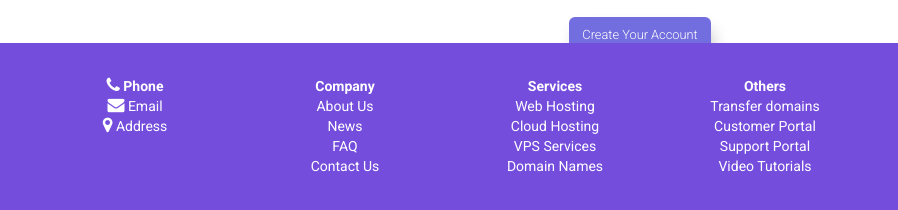
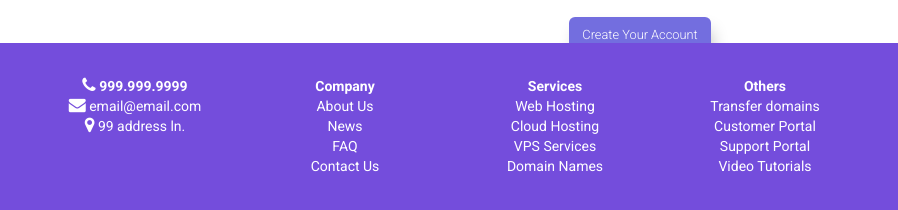
Before and after one commit to Miirbat/thesis-code-challenge, a website: page index.html in a window 1280 px wide. Shown: the part 581-791 px from the top of the page, 0-898 px from the left. Drawn offline with nearby package versions, Linux system fonts and the light colour scheme.

Commit message:
address details

```diff
--- a/css/stylesheets/page/general.css
+++ b/css/stylesheets/page/general.css
@@ -24,4 +24,5 @@ p {
   position: absolute;
   top: 0px;
   width: 100vw;
+  overflow: scroll:
 }
--- a/index.html
+++ b/index.html
@@ -219,15 +219,15 @@
             <ul class="footer-contact-items footer-list-items">
               <li>
                 <a href="#" class="social-icon icon-white"><i class="fa fa-phone"></i></a>
-                <strong><a href="#">Phone</a></strong>
+                <strong><a href="#">999.999.9999</a></strong>
               </li>
               <li>
                 <a href="#" class="social-icon icon-white"><i class="fa fa-envelope"></i></a>
-                <a href="#">Email</a>
+                <a href="#">email@email.com</a>
               </li>
               <li>
                 <a href="#" class="social-icon icon-white"><i class="fa fa-map-marker"></i></a>
-                <a href="#">Address</a>
+                <a href="#">99 address ln.</a>
               </li>
             </ul>
           </div>
```
